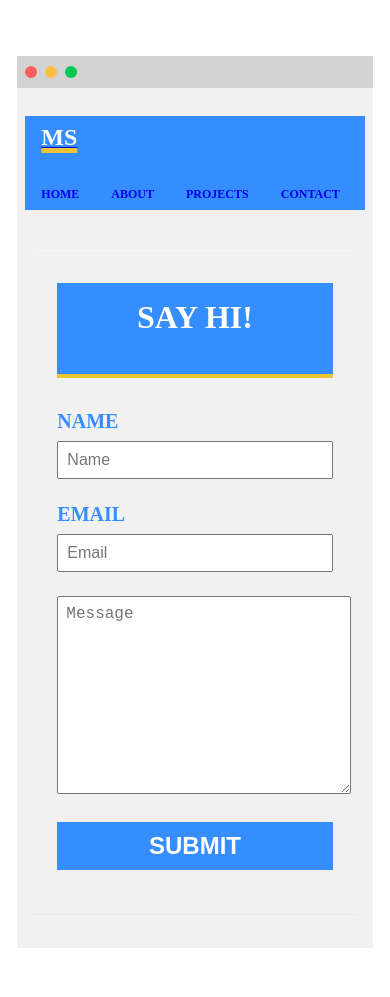
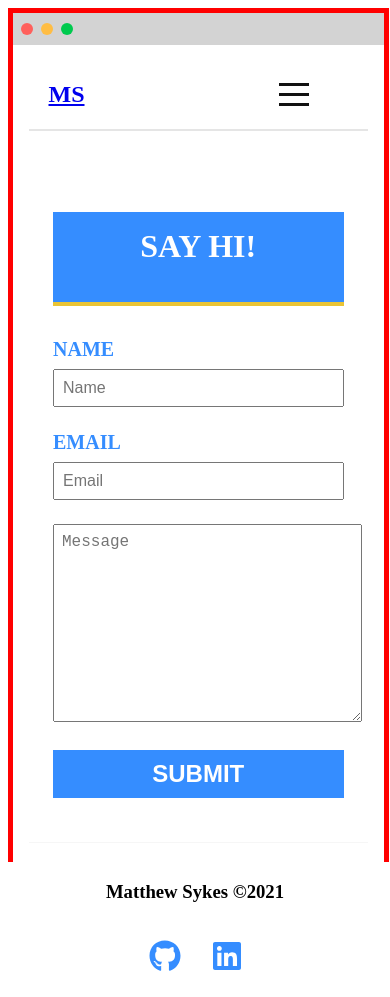
Before and after one commit to mnsykes/msykes_dev, a Gatsby site: page /contact in a window 390 px wide. Shown: the top 997 px of the page. Before the commit the page ends 956 px from the top, so only its background shows below. Built offline with nearby package versions, Linux system fonts and the light colour scheme; Gatsby itself is replaced by a stand-in of ours.

Commit message:
responsive navbar and added styled components

```diff
--- a/gatsby-config.js
+++ b/gatsby-config.js
@@ -9,6 +9,7 @@ module.exports = {
 		"gatsby-plugin-sharp",
 		"gatsby-transformer-sharp",
 		"gatsby-plugin-fontawesome-css",
+		"gatsby-plugin-styled-components",
 		{
 			resolve: `gatsby-source-filesystem`,
 			options: {
--- a/package.json
+++ b/package.json
@@ -20,18 +20,21 @@
     "@fortawesome/free-regular-svg-icons": "^5.15.3",
     "@fortawesome/free-solid-svg-icons": "^5.15.3",
     "@fortawesome/react-fontawesome": "^0.1.14",
+    "babel-plugin-styled-components": "^1.13.1",
     "gatsby": "^3.6.2",
     "gatsby-plugin-fontawesome-css": "^1.1.0",
     "gatsby-plugin-image": "^1.6.0",
     "gatsby-plugin-react-helmet": "^4.6.0",
     "gatsby-plugin-sass": "^4.6.0",
     "gatsby-plugin-sharp": "^3.6.0",
+    "gatsby-plugin-styled-components": "^4.8.0",
     "gatsby-source-filesystem": "^3.6.0",
     "gatsby-transformer-remark": "^4.4.1",
     "gatsby-transformer-sharp": "^3.6.0",
     "react": "^17.0.1",
     "react-dom": "^17.0.1",
     "react-helmet": "^6.1.0",
-    "sass": "^1.34.1"
+    "sass": "^1.34.1",
+    "styled-components": "^5.3.0"
   }
 }
--- a/src/components/Layout.js
+++ b/src/components/Layout.js
@@ -1,46 +1,18 @@
 import React from "react";
-import {
-	container,
-	topBar,
-	circles,
-	one,
-	two,
-	three,
-	window,
-	content
-} from "./compstyles/layout.module.scss";
+// import { container } from "./compstyles/layout.module.scss";
 import Navbar from "./Navbar";
 import Footer from "./Footer";
+import Window from "./Window";
 
 export default function Layout({ children }) {
 	return (
-		<div className={container}>
-			<div className={topBar}>
-				<div className={circles}>
-					<div className={one}></div>
-					<div className={two}></div>
-					<div className={three}></div>
-				</div>
-			</div>
-			<div className={window}>
+		<div>
+			<Window>
 				<Navbar />
-				<main className={content}>{children}</main>
+				{children}
+			</Window>
 
-				<Footer />
-			</div>
+			<Footer />
 		</div>
 	);
 }
-// 	export default function Layout({ children }) {
-// 		return (
-// 			<div className={container}>
-// 				<header className={headArea}>
-// 					<Navbar />
-// 				</header>
-// 				<main className={mainArea}>{children}</main>
-// 				<footer className={footArea}>
-// 					<Footer />
-// 				</footer>
-// 			</div>
-// 		);
-// }
--- /dev/null
+++ b/src/components/NavLinks.js
@@ -0,0 +1,50 @@
+import React from "react";
+import { Link } from "gatsby";
+import styled from "styled-components";
+
+const NavLink = styled(Link)`
+	text-decoration: none;
+	color: #111;
+	display: inline-block;
+	white-space: nowrap;
+	margin: 0 1vw;
+	transition: all 200ms ease-in;
+	position: relative;
+
+	:after {
+		position: absolute;
+		bottom: 0;
+		left: 0;
+		right: 0;
+		width: 0%;
+		content: ".";
+		color: transparent;
+		background: goldenrod;
+		height: 1px;
+		transition: all 0.4s ease-in;
+	}
+
+	:hover {
+		color: goldenrod;
+		::after {
+			width: 100%;
+		}
+	}
+
+	@media (max-width: 768px) {
+		padding: 20px 0;
+		font-size: 1.5rem;
+		z-index: 6;
+	}
+`;
+
+export default function NavLinks() {
+	return (
+		<>
+			<NavLink to="/">Home</NavLink>
+			<NavLink to="/about">About</NavLink>
+			<NavLink to="/projects">Projects</NavLink>
+			<NavLink to="/contact">Contact</NavLink>
+		</>
+	);
+}
--- a/src/components/Navbar.js
+++ b/src/components/Navbar.js
@@ -1,32 +1,114 @@
-import React from "react";
+import React, { useState } from "react";
 import { Link } from "gatsby";
-import { navBar, logo, logoLink, navLinks, navLink } from "./compstyles/nav.module.scss";
+import { logo, logoLink } from "./compstyles/nav.module.scss";
+import styled from "styled-components";
+import NavLinks from "./NavLinks";
+
+const Navigation = styled.nav`
+	display: flex;
+	height: 10vh;
+	background-color: #fff;
+	position: relative;
+	justify-content: space-between;
+	text-transform: uppercase;
+	border-bottom: 2px solid #33333320;
+	margin: 0 auto 3rem auto;
+	padding: 0 5vw;
+	z-index: 2;
+	align-self: center;
+
+	@media (max-width: 768px) {
+		position: sticky;
+		height: 8vh;
+		top: 0;
+		left: 0;
+		right: 0;
+		left: 0;
+	}
+`;
+
+const Toggle = styled.div`
+	display: none;
+	height: 100%;
+	cursor: pointer;
+	padding: 0 10vw;
+
+	@media (max-width: 768px) {
+		display: flex;
+	}
+`;
+
+const Navbox = styled.div`
+	display: flex;
+	height: 100%;
+	justify-content: flex-end;
+	align-items: center;
+
+	@media (max-width: 768px) {
+		flex-direction: column;
+		width: 100%;
+		justify-content: flex-start;
+		position: fixed;
+		padding-top: 5vh;
+		background-color: #fff;
+		transition: all 0.3s ease-in;
+		top: 8vh;
+		left: ${(props) => (props.open ? "-100%" : "0")};
+	}
+`;
+
+const Hamburger = styled.div`
+	background-color: #111;
+	width: 30px;
+	height: 3px;
+	transition: all 0.3s linear;
+	align-self: center;
+	position: relative;
+	transform: ${(props) => (props.open ? "rotate(-45deg)" : "inherit")};
+
+	::before,
+	::after {
+		width: 30px;
+		height: 3px;
+		background-color: #111;
+		content: "";
+		position: absolute;
+		transition: all 0.3s linear;
+	}
+
+	::before {
+		transform: ${(props) => (props.open ? "rotate(-90deg) translate(-10px, 0px)" : "rotate(0deg)")};
+		top: -10px;
+	}
+
+	::after {
+		opacity: ${(props) => (props.open ? "0" : "1")};
+		transform: ${(props) => (props.open ? "rotate(90deg) " : "rotate(0deg)")};
+		top: 10px;
+	}
+`;
 
 export default function Navbar() {
-
+	const [navbarOpen, setNavbarOpen] = useState(false);
 	return (
-		<nav className={navBar}>
+		<Navigation>
 			<div className={logo}>
 				<Link to="/">
 					<h1 className={logoLink}>MS</h1>
 				</Link>
 			</div>
-			<div className={navLinks}>
-				<Link to="/" className={navLink}>
-					Home
-				</Link>
-				<Link to="/about" className={navLink}>
-					About
-				</Link>
-				<Link to="/projects" className={navLink}>
-					Projects
-				</Link>
-				<Link to="/contact" className={navLink}>
-					Contact
-				</Link>
-			</div>
-
-
-		</nav>
+			<Toggle navbarOpen={navbarOpen} onClick={() => setNavbarOpen(!navbarOpen)}>
+				{navbarOpen ? <Hamburger open /> : <Hamburger />}
+			</Toggle>
+			{navbarOpen ? (
+				<Navbox>
+					<NavLinks />
+				</Navbox>
+			) : (
+				<Navbox open>
+					<NavLinks />
+				</Navbox>
+			)}
+		</Navigation>
 	);
 }
--- /dev/null
+++ b/src/components/Window.js
@@ -0,0 +1,28 @@
+import React from "react";
+import {
+	wrapper,
+	topBar,
+	circles,
+	one,
+	two,
+	three,
+	screen,
+	content
+} from "./compstyles/window.module.scss";
+
+export default function Window({ children }) {
+	return (
+		<div className={wrapper}>
+			<div className={topBar}>
+				<div className={circles}>
+					<div className={one}></div>
+					<div className={two}></div>
+					<div className={three}></div>
+				</div>
+			</div>
+			<div className={screen}>
+				<main className={content}>{children}</main>
+			</div>
+		</div>
+	);
+}
--- a/src/components/compstyles/layout.module.scss
+++ b/src/components/compstyles/layout.module.scss
@@ -3,75 +3,7 @@
 
 .container {
 	height: 100vh;
-	max-width: 95%;
 	margin: 0 auto;
+
 	padding: 3rem 0;
-
-	.topBar {
-		background: lightgray;
-		height: 2rem;
-
-		.circles {
-			display: flex;
-			align-items: center;
-			padding: 0.65rem 0.5rem;
-
-			.one {
-				margin-right: 0.5rem;
-				border-radius: 50%;
-				height: 0.75rem;
-				width: 0.75rem;
-				background-color: #ff605c;
-			}
-
-			.two {
-				margin-right: 0.5rem;
-				border-radius: 50%;
-				height: 0.75rem;
-				width: 0.75rem;
-				background: #ffbd44;
-			}
-
-			.three {
-				border-radius: 50%;
-				height: 0.75rem;
-				width: 0.75rem;
-				background: #00ca4e;
-			}
-		}
-	}
-
-	.window {
-		max-width: 100%;
-		padding: 0.5rem;
-		background: rgb(241, 241, 241);
-		overflow: scroll;
-		height: 100%;
-
-		.content {
-			height: auto;
-			padding: 2.5rem 0.5rem;
-			margin: 0 auto;
-
-			@include md {
-				padding: 5rem 5rem;
-			}
-		}
-	}
-
-	@include sm {
-		max-width: 90%;
-	}
-
-	@include md {
-		max-width: 85%;
-	}
-
-	@include lg {
-		max-width: 70%;
-	}
-
-	@include xl {
-		max-width: 60%;
-	}
 } // end container
--- a/src/components/compstyles/nav.module.scss
+++ b/src/components/compstyles/nav.module.scss
@@ -1,73 +1,67 @@
 @import "../../styles/colors";
 @import "../../styles/mixins";
 
-.navBar {
-	background: $blue;
+// .navBar {
+// 	margin-bottom: 3rem;
+// 	.logo {
+// 		.logoLink {
+// 			color: $blue;
+// 			text-decoration: 5px underline $yellow;
+// 			font-weight: bold;
+// 			text-align: left;
+// 			padding: 0.5rem 1rem;
 
-	.logo {
-		.logoLink {
-			color: white;
-			text-decoration: 5px underline $yellow;
-			font-weight: bold;
-			text-align: left;
-			padding: 0.5rem 1rem;
+// 			&:hover {
+// 				color: $yellow;
+// 				font-weight: bold;
+// 				text-decoration: 5px underline white;
+// 			}
 
-			&:hover {
-				color: $yellow;
-				font-weight: bold;
-				text-decoration: 5px underline white;
-			}
+// 			@include md {
+// 				display: flex;
+// 				justify-content: flex-start;
+// 				align-items: flex-start;
+// 				text-align: left;
+// 				padding-bottom: 0.25rem;
+// 			}
+// 		}
+// 	} // end logo
+// } // end nav container
 
-			@include md {
-				display: flex;
-				justify-content: flex-start;
-				align-items: flex-start;
-				text-align: left;
-				padding-bottom: 0.25rem;
-			}
+// //
+
+.navLink {
+	text-decoration: none;
+	color: #111;
+	display: inline-block;
+	white-space: nowrap;
+	margin: 0 1vw;
+	transition: all 200ms ease-in;
+	position: relative;
+
+	:after {
+		position: absolute;
+		bottom: 0;
+		left: 0;
+		right: 0;
+		width: 0%;
+		content: ".";
+		color: transparent;
+		background: goldenrod;
+		height: 1px;
+		transition: all 0.4s ease-in;
+	}
+
+	:hover {
+		color: goldenrod;
+		::after {
+			width: 100%;
 		}
-	} // end logo
+	}
 
-	.navLinks {
-		color: $yellow;
-		font-weight: bold;
-		display: flex;
-		justify-content: flex-start;
-
-		.navLink {
-			font-size: 0.75rem;
-			padding: 0.5rem 1rem;
-			text-decoration: none;
-			font-weight: bold;
-			text-transform: uppercase;
-
-			&:hover {
-				transform: scale(1.1);
-				color: white;
-				text-decoration: underline $yellow;
-			}
-
-			&:focus {
-				outline: none;
-				text-decoration: underline $yellow;
-			}
-
-			@include md {
-				font-size: 1rem;
-			}
-		} // end link
-
-		@include md {
-			display: flex;
-			justify-content: flex-end;
-			align-items: flex-end;
-		}
-	} // end navLinks
-
-	@include md {
-		display: flex;
-		flex-direction: row;
-		justify-content: space-between;
-		padding: 1rem;
+	@media (max-width: 768px) {
+		padding: 20px 0;
+		font-size: 1.5rem;
+		z-index: 6;
 	}
-} // end nav container
+}
--- /dev/null
+++ b/src/components/compstyles/window.module.scss
@@ -0,0 +1,88 @@
+@import "../../styles/colors";
+@import "../../styles/mixins";
+
+.wrapper {
+	height: 100vh;
+	width: 95vw;
+	margin: 0 auto;
+	border: 5px solid red;
+
+	.topBar {
+		background: lightgray;
+		height: 2rem;
+
+		.circles {
+			display: flex;
+			align-items: center;
+			padding: 0.65rem 0.5rem;
+
+			.one {
+				margin-right: 0.5rem;
+				border-radius: 50%;
+				height: 0.75rem;
+				width: 0.75rem;
+				background-color: #ff605c;
+			}
+
+			.two {
+				margin-right: 0.5rem;
+				border-radius: 50%;
+				height: 0.75rem;
+				width: 0.75rem;
+				background: #ffbd44;
+			}
+
+			.three {
+				border-radius: 50%;
+				height: 0.75rem;
+				width: 0.75rem;
+				background: #00ca4e;
+			}
+		}
+	}
+
+	.screen {
+		padding: 0.5rem;
+		height: 100%;
+		overflow-y: scroll;
+		background: white;
+
+		.content {
+			height: auto;
+			padding: 0.5rem 0.5rem;
+			margin: 0 auto;
+
+			// @include sm {
+			// 	max-width: 90%;
+			// }
+
+			// @include md {
+			// 	max-width: 85%;
+			// }
+
+			// @include lg {
+			// 	max-width: 70%;
+			// }
+
+			// @include xl {
+			// 	max-width: 60%;
+			// }
+		}
+	}
+
+	@include sm {
+		max-width: 90%;
+	}
+
+	@include md {
+		max-width: 85%;
+	}
+
+	@include lg {
+		max-width: 80%;
+	}
+
+	@include xl {
+		max-width: 60%;
+	}
+}
--- a/src/pages/contact.js
+++ b/src/pages/contact.js
@@ -1,5 +1,6 @@
 import React from "react";
 import Layout from "../components/Layout";
+
 import {
 	formWrapper,
 	formTitle,
--- a/src/styles/main.scss
+++ b/src/styles/main.scss
@@ -12,9 +12,8 @@
 body,
 html {
 	height: 100vh;
-	width: 100vw;
 	color: #333;
-	background: rgba($color: #000000, $alpha: 0.5);
+	background: rgb(199, 199, 199);
 	font-family: "Roboto", sans-serif;
 }
 
```
Also changed, not shown: 2 other files.
